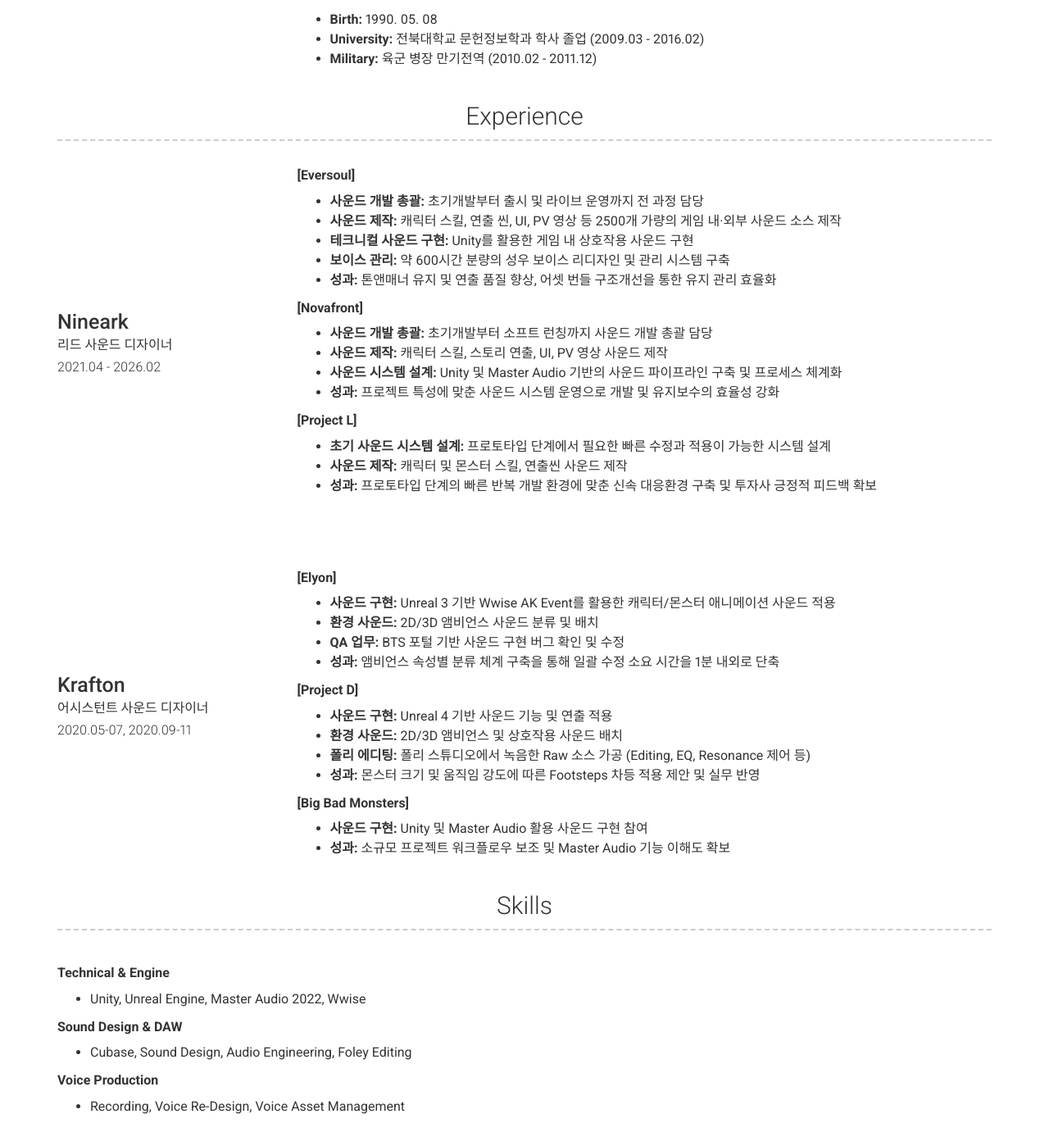
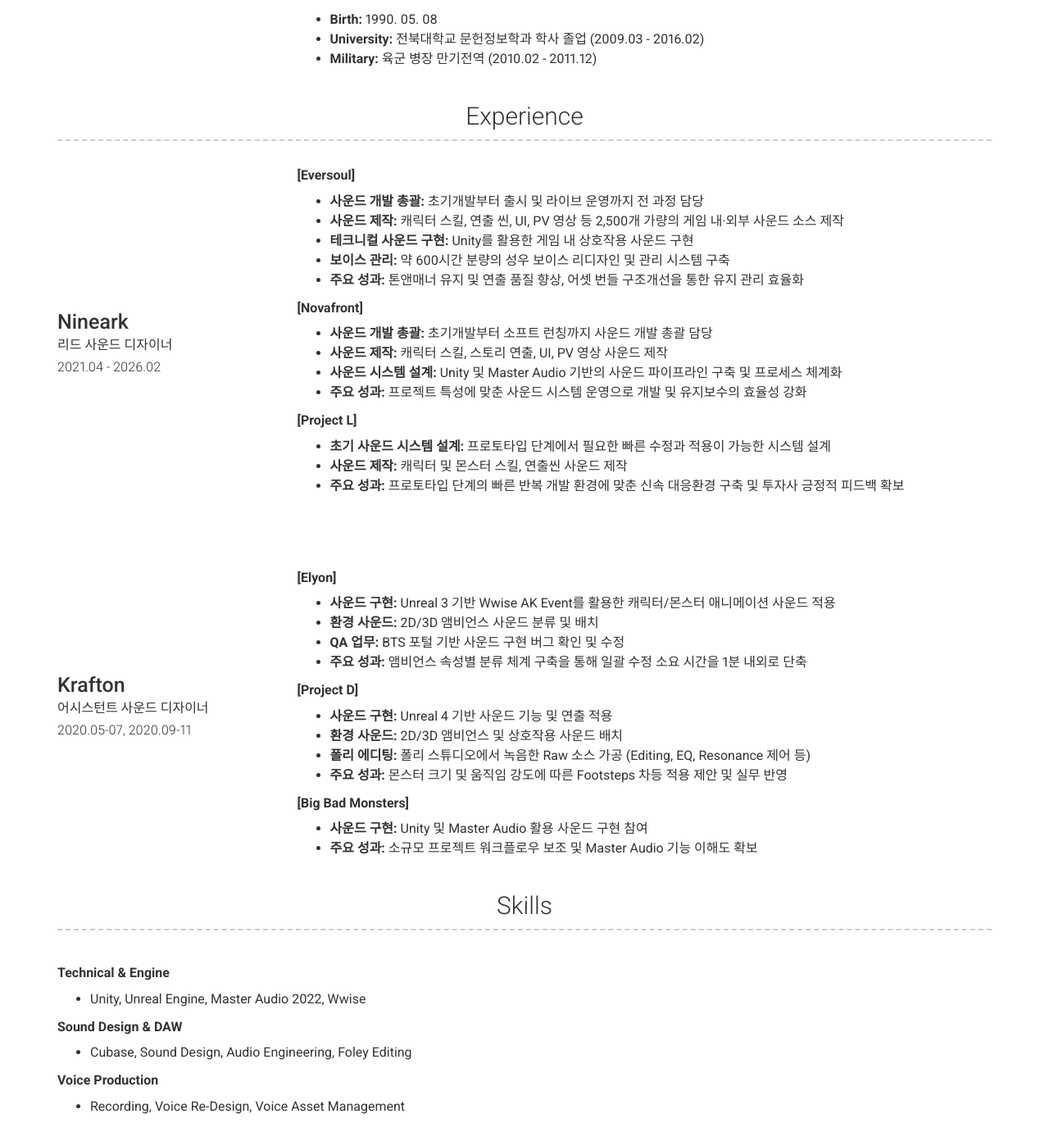
Before and after one commit to 28mimi/28mimi.github.io, a Jekyll site: the page built from index.md, in a window 1280 px wide and 1400 px high, scrolled down 823 px. Shown: the whole window at 82% size. Built offline with Jekyll 4.4.1, drawn with Linux system fonts in a browser that asks for light colours; nearby versions of some CDN libraries.

Commit message:
Update _config.yml

```diff
--- a/_config.yml
+++ b/_config.yml
@@ -52,21 +52,21 @@ content:
         description: |
           **[Eversoul]**
           - **사운드 개발 총괄:** 초기개발부터 출시 및 라이브 운영까지 전 과정 담당
-          - **사운드 제작:** 캐릭터 스킬, 연출 씬, UI, PV 영상 등 2500개 가량의 게임 내·외부 사운드 소스 제작
+          - **사운드 제작:** 캐릭터 스킬, 연출 씬, UI, PV 영상 등 2,500개 가량의 게임 내·외부 사운드 소스 제작
           - **테크니컬 사운드 구현:** Unity를 활용한 게임 내 상호작용 사운드 구현
           - **보이스 관리:** 약 600시간 분량의 성우 보이스 리디자인 및 관리 시스템 구축
-          - **성과:** 톤앤매너 유지 및 연출 품질 향상, 어셋 번들 구조개선을 통한 유지 관리 효율화
+          - **주요 성과:** 톤앤매너 유지 및 연출 품질 향상, 어셋 번들 구조개선을 통한 유지 관리 효율화
 
           **[Novafront]**
           - **사운드 개발 총괄:** 초기개발부터 소프트 런칭까지 사운드 개발 총괄 담당
           - **사운드 제작:** 캐릭터 스킬, 스토리 연출, UI, PV 영상 사운드 제작
           - **사운드 시스템 설계:** Unity 및 Master Audio 기반의 사운드 파이프라인 구축 및 프로세스 체계화
-          - **성과:** 프로젝트 특성에 맞춘 사운드 시스템 운영으로 개발 및 유지보수의 효율성 강화
+          - **주요 성과:** 프로젝트 특성에 맞춘 사운드 시스템 운영으로 개발 및 유지보수의 효율성 강화
 
           **[Project L]**
           - **초기 사운드 시스템 설계:** 프로토타입 단계에서 필요한 빠른 수정과 적용이 가능한 시스템 설계
           - **사운드 제작:** 캐릭터 및 몬스터 스킬, 연출씬 사운드 제작
-          - **성과:** 프로토타입 단계의 빠른 반복 개발 환경에 맞춘 신속 대응환경 구축 및 투자사 긍정적 피드백 확보
+          - **주요 성과:** 프로토타입 단계의 빠른 반복 개발 환경에 맞춘 신속 대응환경 구축 및 투자사 긍정적 피드백 확보
           <br><br><br>
 
       - title: "Krafton"
@@ -77,17 +77,17 @@ content:
           - **사운드 구현:** Unreal 3 기반 Wwise AK Event를 활용한 캐릭터/몬스터 애니메이션 사운드 적용
           - **환경 사운드:** 2D/3D 앰비언스 사운드 분류 및 배치
           - **QA 업무:** BTS 포털 기반 사운드 구현 버그 확인 및 수정
-          - **성과:** 앰비언스 속성별 분류 체계 구축을 통해 일괄 수정 소요 시간을 1분 내외로 단축
+          - **주요 성과:** 앰비언스 속성별 분류 체계 구축을 통해 일괄 수정 소요 시간을 1분 내외로 단축
 
           **[Project D]**
           - **사운드 구현:** Unreal 4 기반 사운드 기능 및 연출 적용
           - **환경 사운드:** 2D/3D 앰비언스 및 상호작용 사운드 배치
           - **폴리 에디팅:** 폴리 스튜디오에서 녹음한 Raw 소스 가공 (Editing, EQ, Resonance 제어 등)
-          - **성과:** 몬스터 크기 및 움직임 강도에 따른 Footsteps 차등 적용 제안 및 실무 반영
+          - **주요 성과:** 몬스터 크기 및 움직임 강도에 따른 Footsteps 차등 적용 제안 및 실무 반영
 
           **[Big Bad Monsters]**
           - **사운드 구현:** Unity 및 Master Audio 활용 사운드 구현 참여
-          - **성과:** 소규모 프로젝트 워크플로우 보조 및 Master Audio 기능 이해도 확보
+          - **주요 성과:** 소규모 프로젝트 워크플로우 보조 및 Master Audio 기능 이해도 확보
 
   - title: Skills
     layout: text
```
